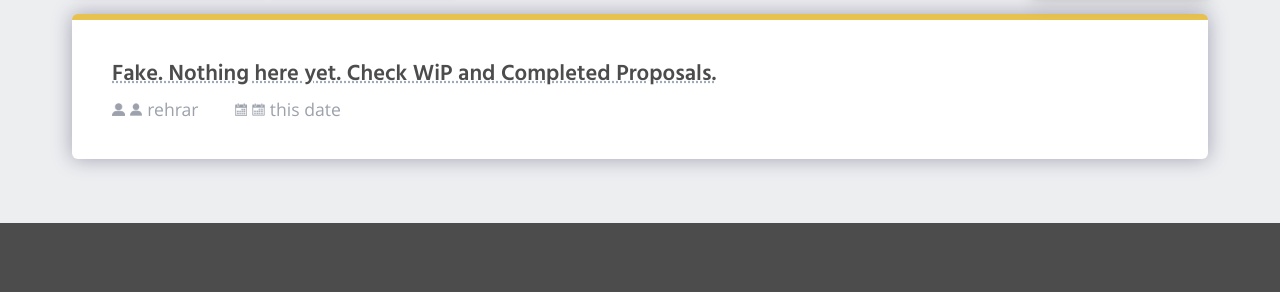
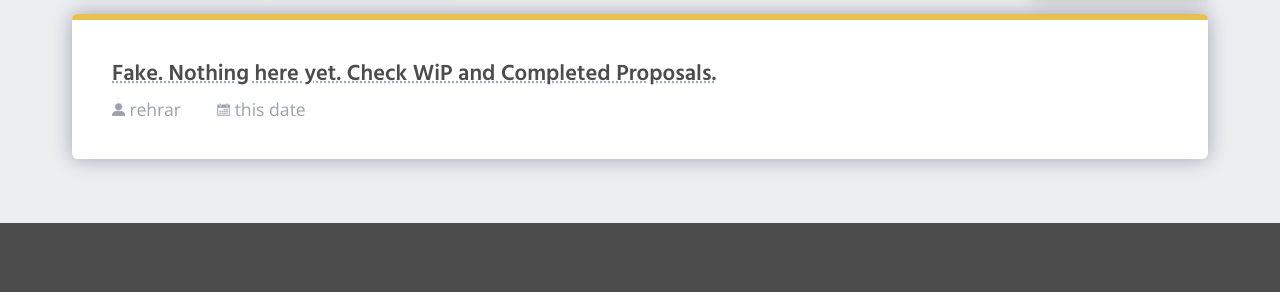
Before and after one commit to vertcoin-project/ccs-front, a Jekyll site: the page built from ideas/index.html, in a window 1280 px wide. Shown: the part 171-463 px from the top of the page. Built offline with Jekyll 4.4.1, drawn with Linux system fonts in a browser that asks for light colours; comment, search, counter and statistics services are not loaded.

Commit message:
Removed double icons on Ideas page

```diff
--- a/ideas/index.html
+++ b/ideas/index.html
@@ -27,8 +27,8 @@ title: Ideas
                             <a href="{{proposal.gitlab-url}}" target="_blank" class="row middle-xs ffs-idea">
                                 <div class="col-xs-12">
                                     <h3>{{proposal.name}}</h3>
-                                    <p class="author-list"><span><img src="/img/author-filled.png"></span>{{proposal.author}}</p>
-                                    <p class="date-list"><span><img src="/img/calendar.png"></span>{{proposal.date}}</p>
+                                    <p class="author-list">{{proposal.author}}</p>
+                                    <p class="date-list">{{proposal.date}}</p>
                                 </div>
                             </a>
                         </div>
```
